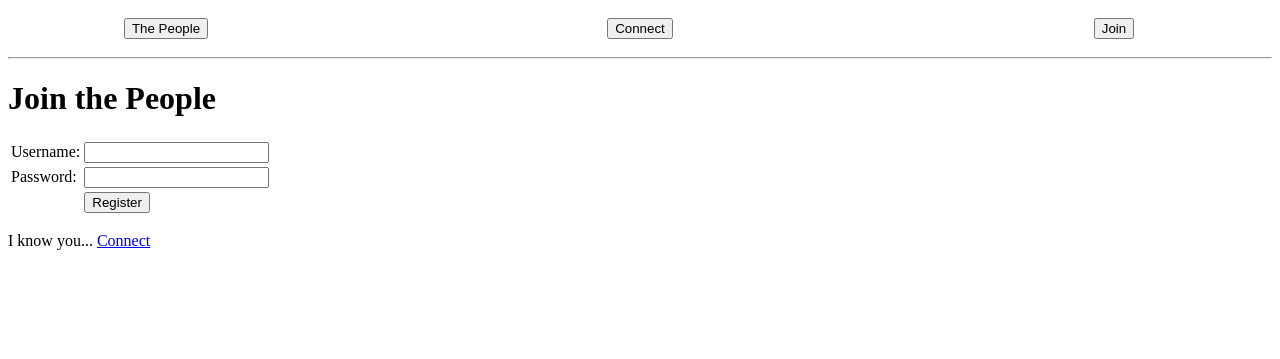
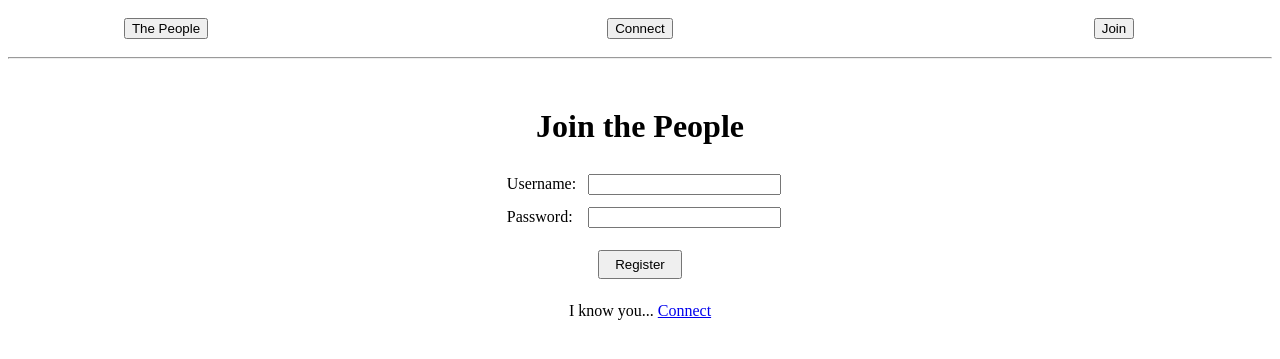
Before and after one commit to ismaelgiovannetti/demos, a PHP site: page /register.php in a window 1280 px wide. Shown: the top 359 px of the page. Run offline with PHP 8.4, Linux system fonts and the light colour scheme.

Commit message:
Update register.php

```diff
--- a/register.php
+++ b/register.php
@@ -37,23 +37,26 @@ if ($_SERVER['REQUEST_METHOD'] === 'POST') {
 ?>
 <?php include 'includes/header.php'; ?>
 
+<div style="max-width: 400px; margin: 0 auto; padding: 20px; text-align: center;">
     <h1>Join the People</h1>
-<form method="post" action="register.php">
-    <table>
+    <form method="post" action="register.php" style="margin: 20px 0;">
+        <table style="margin: 0 auto; text-align: left;">
             <tr>
-            <td>Username:</td>
-            <td><input type="text" name="username" required></td>
+                <td style="padding: 5px;">Username:</td>
+                <td style="padding: 5px;"><input type="text" name="username" required style="width: 100%;"></td>
             </tr>
             <tr>
-            <td>Password:</td>
-            <td><input type="password" name="password" required></td>
+                <td style="padding: 5px;">Password:</td>
+                <td style="padding: 5px;"><input type="password" name="password" required style="width: 100%;"></td>
             </tr>
             <tr>
-            <td></td>
-            <td><input type="submit" value="Register"></td>
+                <td colspan="2" style="text-align: center; padding-top: 15px;">
+                    <input type="submit" value="Register" style="padding: 5px 15px; cursor: pointer;">
+                </td>
             </tr>
         </table>
     </form>
     <p>I know you... <a href="login.php">Connect</a></p>
+</div>
 
 <?php include 'includes/footer.php'; ?>
```
Lines whose indentation alone changed are shown as unchanged.
